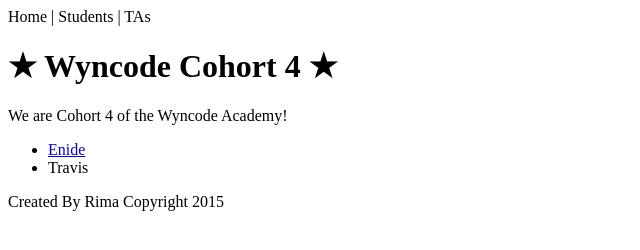
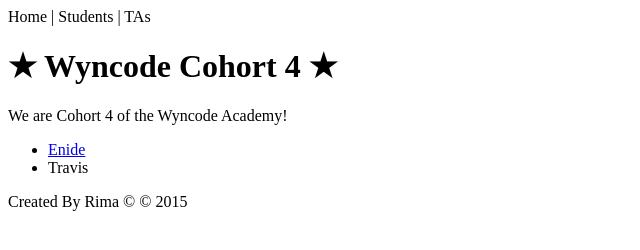
Before and after one commit to AlaaMuk/wyncodelab, a plain HTML site: page index.html in a window 1280 px wide. Shown: the full height of the page, 0-640 px from the left. Drawn offline with Linux system fonts and the light colour scheme.

Commit message:
Update index.html

```diff
--- a/index.html
+++ b/index.html
@@ -21,7 +21,7 @@ Home | Students | TAs
 </ul>
 </main>
 <footer>
-Created By Rima                          Copyright 2015
+Created By Rima                          &#169; © 2015
 </footer>
 </body>
 </html>
```
